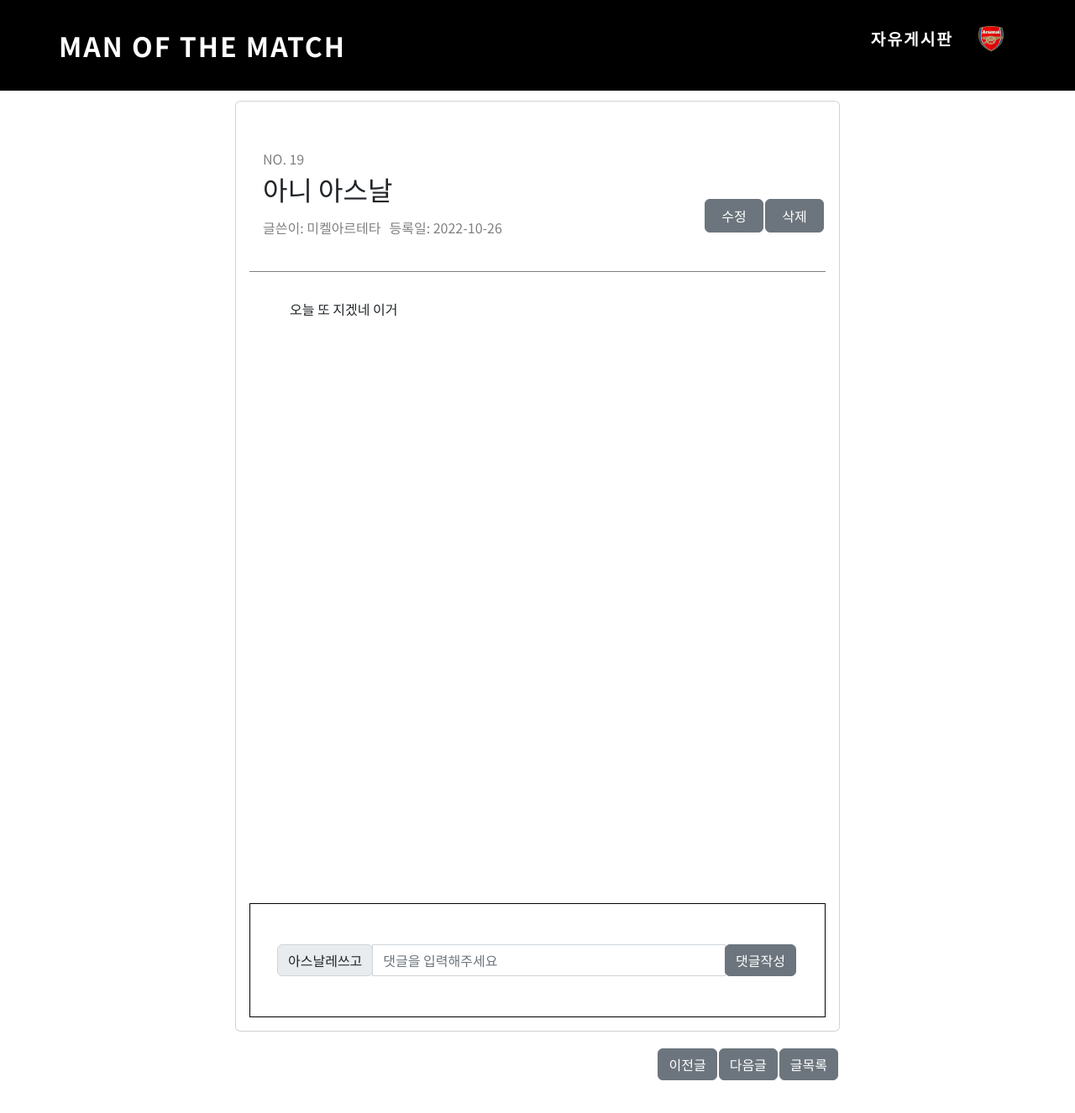
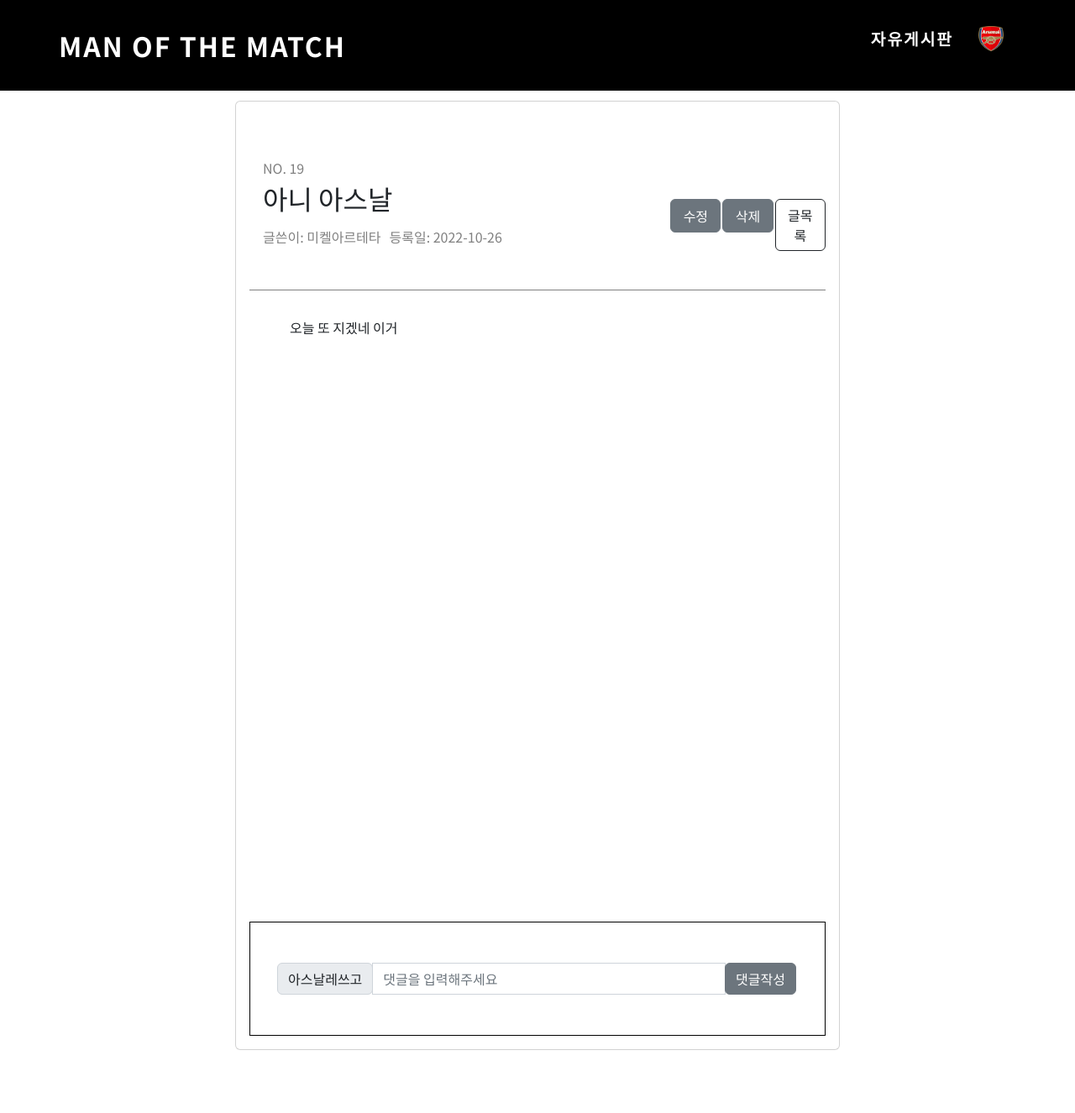
Before and after one commit to JeongHwan96/Mom_Project, a Vue app: page /board/read/19 in a window 1280 px wide. Shown: the top 1326 px of the page at 84% size. After the commit the page ends 1291 px from the top, so only its background shows below. Built offline with nearby package versions, Linux system fonts and the light colour scheme; what vue2-editor would draw is missing.

Commit message:
댓글삭제

```diff
--- a/src/components/Board/BoardComment.vue
+++ b/src/components/Board/BoardComment.vue
@@ -2,7 +2,7 @@
   <div>
     <div :key="index" v-for="(item, index) in comments">
       <!-- board.js의 comment 배열에서 해당 글에 맞는 댓글만 가져오기 위해  -->
-      <CommentList :comment="item" />
+      <CommentList :comment="item" :updateComment="updateComment" />
       <!-- props로 comment객체를 넘겨준다 -->
     </div>
     <CommentInsert :contentId="contentId" :updateComment="updateComment" />
--- a/src/components/Board/BoardRead.vue
+++ b/src/components/Board/BoardRead.vue
@@ -25,6 +25,7 @@
           <div class="delete-update-button">
             <b-button @click="updateBoard" class="updateBoard">수정</b-button>
             <b-button @click="deleteBoard" class="deleteBoard">삭제</b-button>
+            <b-button @click="goList" variant="outline-dark">글목록</b-button>
           </div>
         </div>
         <div class="content-detail-content">
@@ -36,12 +37,6 @@
           <!-- <button class="replyButton">등록</button> -->
         </div>
       </b-card>
-    </div>
-
-    <div class="content-detail-button">
-      <b-button @click="PrevRead">이전글</b-button>
-      <b-button @click="NextRead">다음글</b-button>
-      <b-button @click="goList">글목록</b-button>
     </div>
   </div>
 </template>
@@ -92,7 +87,7 @@ export default {
 
 <style>
 .readArea {
-  margin: 120px 280px 10px 280px;
+  margin: 120px 280px 40px 280px;
 }
 .content-detail-content-info {
   border-bottom: 1px solid gray;
--- a/src/components/Board/CommentList.vue
+++ b/src/components/Board/CommentList.vue
@@ -6,7 +6,7 @@
       </div>
       <div class="comment-context-area">{{ Comment.context }}</div>
       <div class="comment-button-area">
-        <button class="material-icons" @click="editComment">edit</button>
+        <!-- <button class="material-icons" @click="editComment">edit</button> -->
         <button class="material-icons" @click="deleteComment">
           delete_outline
         </button>
@@ -20,6 +20,7 @@ export default {
   name: "CommentList",
   props: {
     Comment: Object,
+    updateComment: Function,
   },
   components: {},
   data() {
@@ -31,15 +32,13 @@ export default {
     };
   },
   methods: {
-    editComment() {
-      alert(2222);
-    },
     deleteComment() {
-      alert(1111);
+      const commentIndex = this.Comment.comment_id; //board.js에 있는 Comment객체에서 comment_id를 가져온다
       const deleteComment = board.Comment.findIndex(
-        (item) => item.comment_id === this.comment_id
+        (item) => item.comment_id === commentIndex
       );
       board.Comment.splice(deleteComment, 1);
+      this.updateComment();
     },
   },
 };
```
